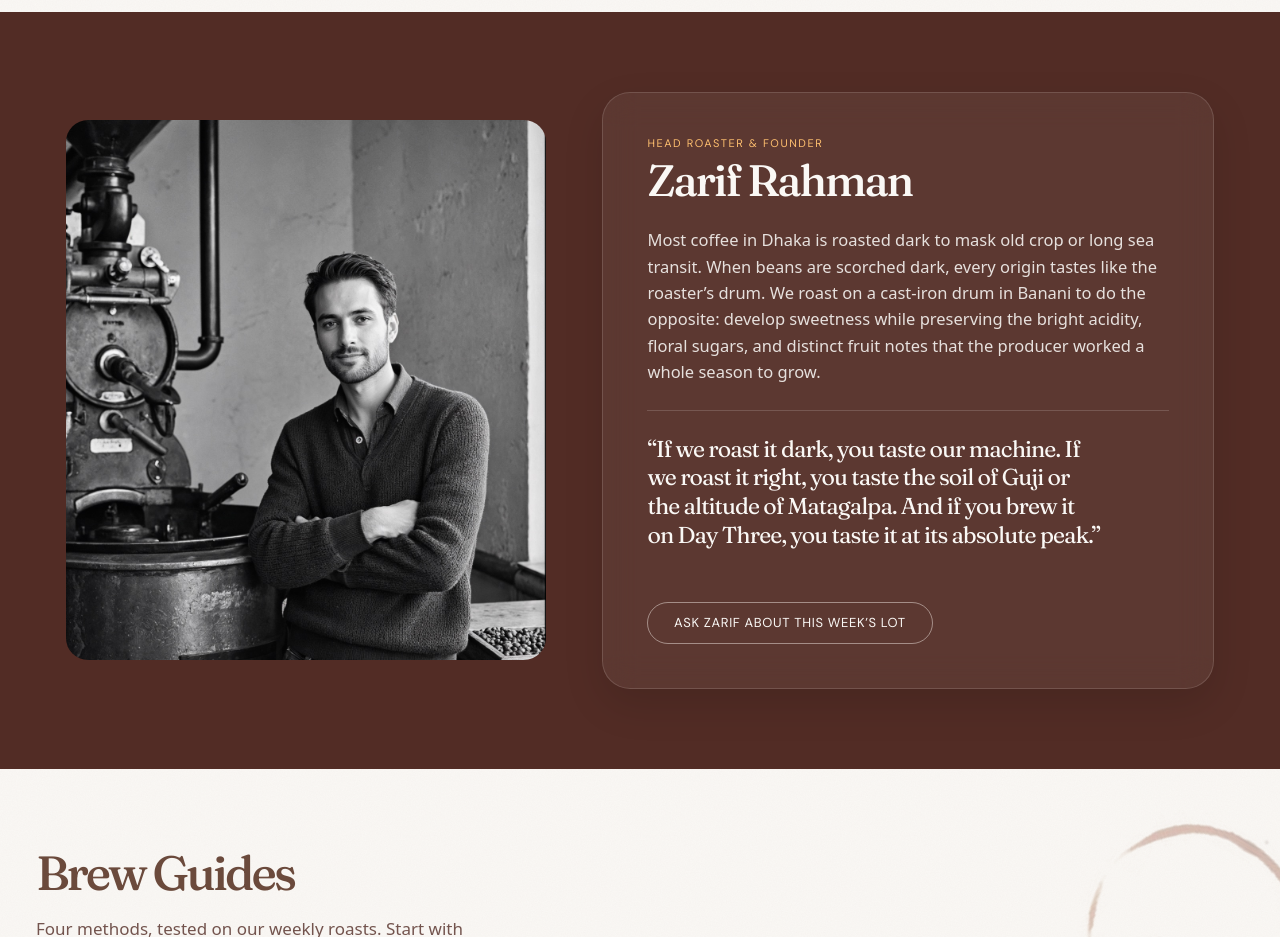
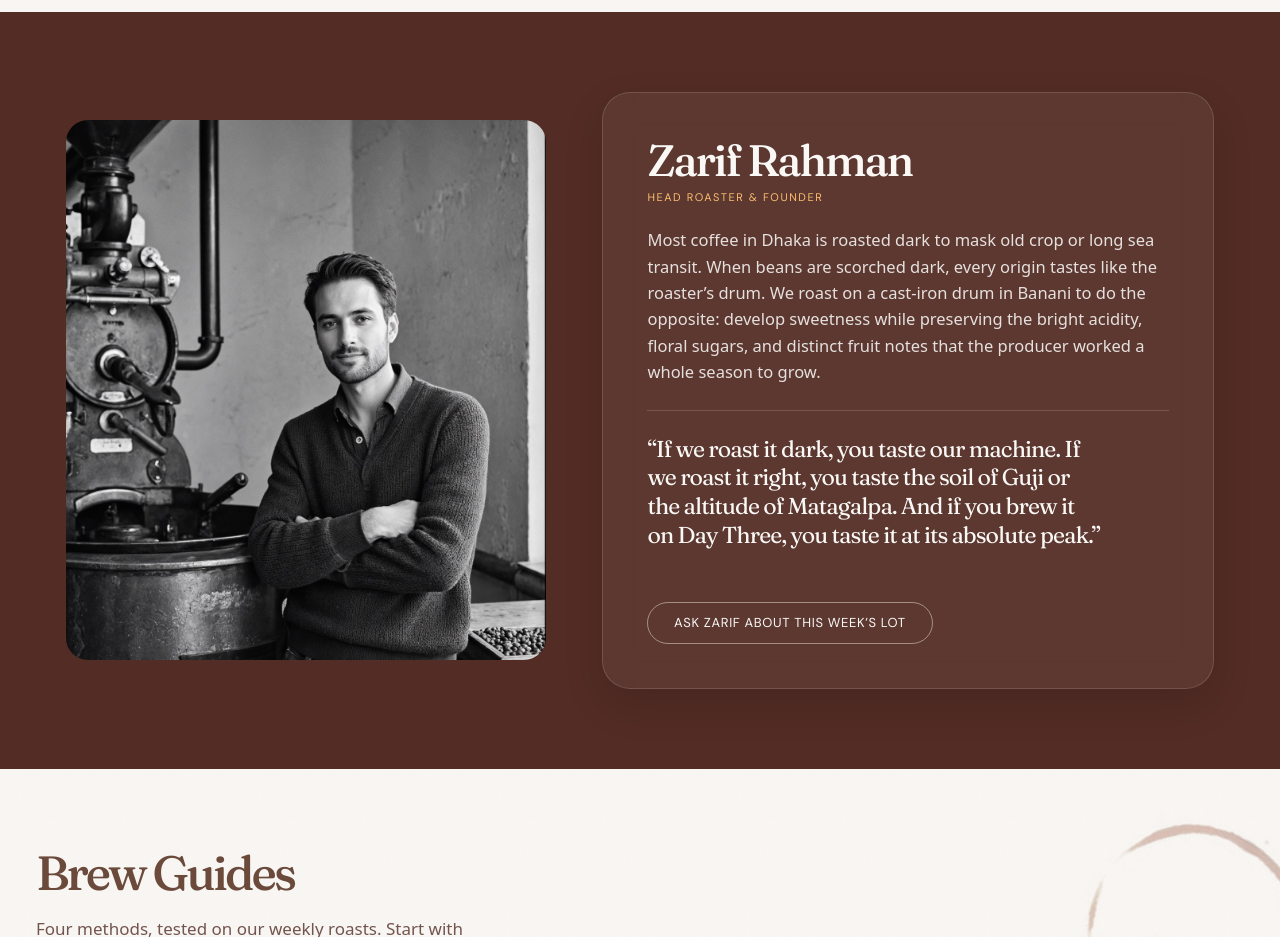
Before and after one commit to fardeenhb12/Coffee-Website, a React (Vite) app: page / in a window 1280 px wide. Shown: the part 2740-3677 px from the top of the page. Built offline with nearby package versions, Linux system fonts and the light colour scheme; a web font is replaced by a local one.

Commit message:
feat(roaster): place 'Head Roaster & Founder' subtitle directly under Zarif Rahman

```diff
--- a/src/components/sections/Roaster.tsx
+++ b/src/components/sections/Roaster.tsx
@@ -18,8 +18,8 @@ export function Roaster() {
 
           <div className="roaster-body roaster-card">
             <header className="roaster-card-header">
+              <h2 className="roaster-name">Zarif Rahman</h2>
               <span className="roaster-eyebrow">Head Roaster &amp; Founder</span>
-              <h2 className="roaster-name">Zarif Rahman</h2>
             </header>
 
             <p className="roaster-bio">
--- a/src/styles/main.css
+++ b/src/styles/main.css
@@ -1827,7 +1827,12 @@ lot-price,
   box-shadow: 0 16px 40px rgba(0, 0, 0, 0.12);
 }
 
-.roaster-card-header { margin: 0; }
+.roaster-card-header {
+  display: flex;
+  flex-direction: column;
+  gap: 0.8rem;
+  margin: 0;
+}
 
 .roaster-eyebrow {
   display: block;
@@ -1836,7 +1841,7 @@ lot-price,
   letter-spacing: 0.14em;
   text-transform: uppercase;
   color: var(--peach);
-  margin-bottom: 0.8rem;
+  margin: 0;
 }
 
 .roaster-name {
```
Also changed, not shown: scripts/check-parity.mjs (+3 -6 lines).
